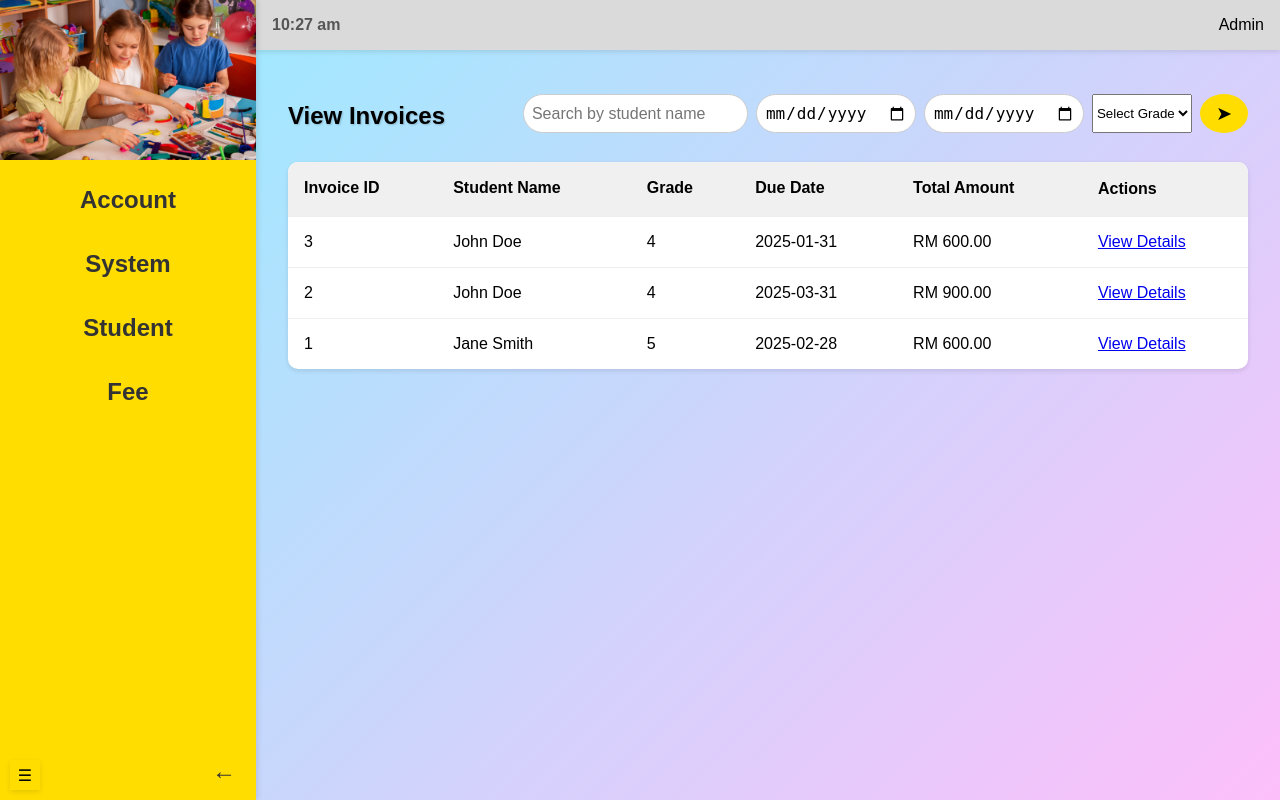
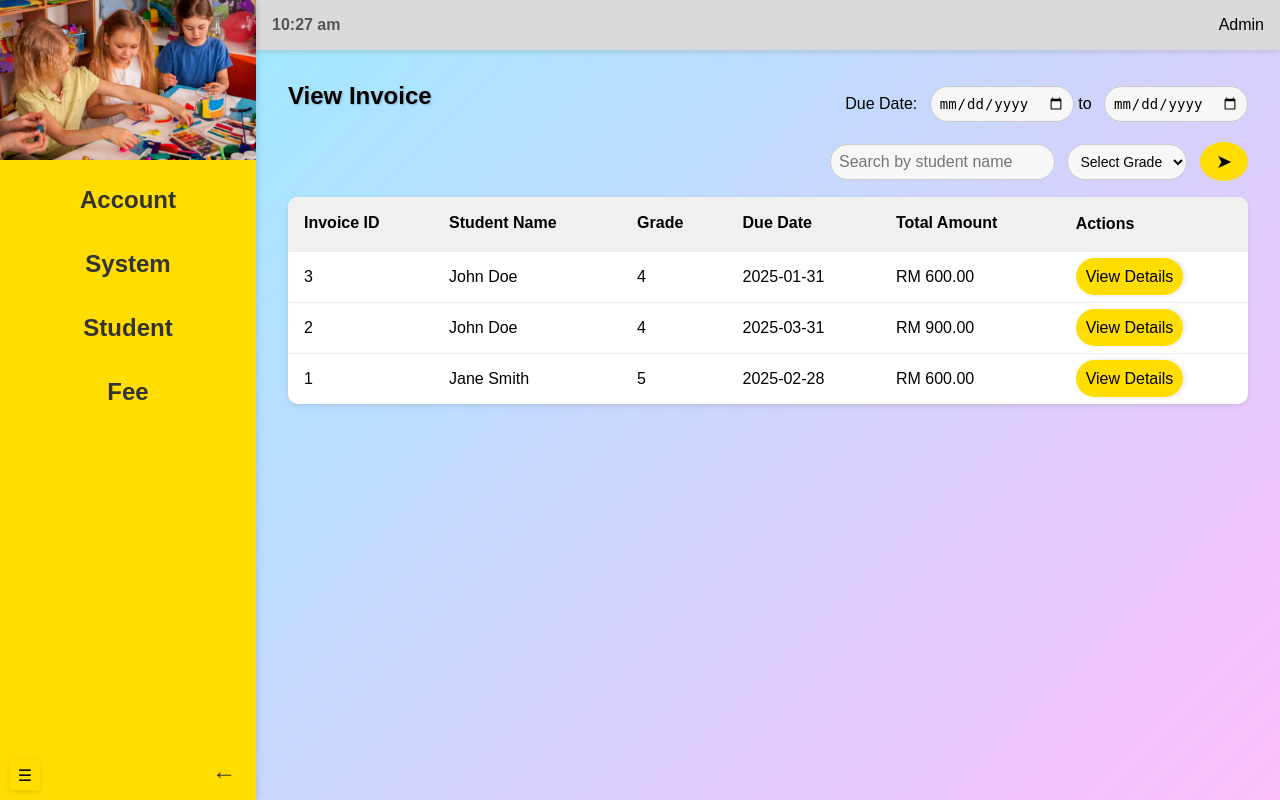
Before and after one commit to Sia139/soft-eng-assig, a Flask app: page /accountant/viewInvoice in a window 1280 px wide. Run offline with Flask 3, Linux system fonts and the light colour scheme; a user stored in the database is signed in.

Commit message:
refine view invoice

```diff
--- a/static/viewInvoice.css
+++ b/static/viewInvoice.css
@@ -12,16 +12,19 @@ body {
 /* Sidebar Styles */
 .sidebar {
     width: 20%;
-    height: 100vh; /* Make the sidebar occupy full height */
+    height: 100vh;
+    /* Make the sidebar occupy full height */
     background-color: #FFDD00;
     color: #333;
     display: flex;
     flex-direction: column;
     justify-content: flex-start;
-    position: fixed; /* Fix the sidebar's position */
+    position: fixed;
+    /* Fix the sidebar's position */
     top: 0;
     left: 0;
-    z-index: 2; /* Keep above other content */
+    z-index: 2;
+    /* Keep above other content */
     padding: 0;
     box-shadow: 2px 0 5px rgba(0, 0, 0, 0.1);
     transition: width 0.3s ease, visibility 0.3s ease;
@@ -34,7 +37,8 @@ body {
 }
 
 .dropdown {
-    text-align: center; /* Ensures container aligns content */
+    text-align: center;
+    /* Ensures container aligns content */
     width: 100%;
 }
 
@@ -49,23 +53,28 @@ body {
     cursor: pointer;
     color: #333;
     display: flex;
-    justify-content: center; /* Ensures text is centered */
-    align-items: center; /* Centers vertically */
+    justify-content: center;
+    /* Ensures text is centered */
+    align-items: center;
+    /* Centers vertically */
     text-align: center;
     transition: transform 0.3s ease, background 0.3s ease;
 }
 
 .dropdown-btn:hover {
     transform: scale(1.05);
-    background: rgba(0, 0, 0, 0.1); /* Subtle hover effect */
+    background: rgba(0, 0, 0, 0.1);
+    /* Subtle hover effect */
 }
 
 /* Dropdown Content */
 .dropdown-content {
     display: block;
     opacity: 0;
-    position: relative; /* Change to relative */
-    width: 100%; /* Ensure it takes full width */
+    position: relative;
+    /* Change to relative */
+    width: 100%;
+    /* Ensure it takes full width */
     background: #ffc107;
     border-radius: 5px;
     box-shadow: 2px 2px 10px rgba(0, 0, 0, 0.2);
@@ -79,7 +88,8 @@ body {
 .dropdown.active .dropdown-content {
     opacity: 1;
     transform: translateY(0);
-    max-height: 300px; /* Adjust as needed */
+    max-height: 300px;
+    /* Adjust as needed */
 }
 
 /* Dropdown Links */
@@ -98,10 +108,12 @@ body {
 
 .logo-section {
     width: 100%;
-    height: 20%; /* Set a fixed height for the logo */
+    height: 20%;
+    /* Set a fixed height for the logo */
     display: flex;
     justify-content: center;
-    align-items: center; /* Center the logo vertically */
+    align-items: center;
+    /* Center the logo vertically */
     overflow: hidden;
     margin: 0;
     padding: 0;
@@ -120,9 +132,12 @@ body {
     display: flex;
     flex-direction: column;
     text-align: center;
-    gap: 1rem; /* Reduce the gap between menu items */
-    margin-top: 1rem; /* Remove extra top margin */
-    padding: 0; /* Remove any padding */
+    gap: 1rem;
+    /* Reduce the gap between menu items */
+    margin-top: 1rem;
+    /* Remove extra top margin */
+    padding: 0;
+    /* Remove any padding */
 }
 
 .menu a {
@@ -142,12 +157,15 @@ body {
 }
 
 .sidebar.collapsed .menu a {
-    font-size: 0; /* Hide text when collapsed */
-    padding: 0rem; /* Shrink padding */
+    font-size: 0;
+    /* Hide text when collapsed */
+    padding: 0rem;
+    /* Shrink padding */
 }
 
-.sidebar.collapsed + .main-content {
-    margin-left: 70px; /* Adjust the main content position */
+.sidebar.collapsed+.main-content {
+    margin-left: 70px;
+    /* Adjust the main content position */
 }
 
 .logout-section {
@@ -159,9 +177,12 @@ body {
 
 /* Logout Button */
 .logout-section a {
-    position: absolute; /* Position the logout button at the bottom-right */
-    bottom: 10px; /* Distance from the bottom of the sidebar */
-    right: 10px; /* Distance from the right of the sidebar */
+    position: absolute;
+    /* Position the logout button at the bottom-right */
+    bottom: 10px;
+    /* Distance from the bottom of the sidebar */
+    right: 10px;
+    /* Distance from the right of the sidebar */
     text-decoration: none;
     color: #333;
     font-size: 1.5rem;
@@ -173,7 +194,8 @@ body {
 }
 
 .logout-section a:hover {
-    color: red; /* Highlight on hover */
+    color: red;
+    /* Highlight on hover */
 }
 
 /* .menu-icon {
@@ -182,9 +204,12 @@ body {
 
 /* Collapse button styles */
 .collapse-button {
-    position: absolute; /* Always position outside the sidebar */
-    bottom: 10px; /* Adjust vertical positioning */
-    left: 10px; /* Fixed position to ensure visibility */
+    position: absolute;
+    /* Always position outside the sidebar */
+    bottom: 10px;
+    /* Adjust vertical positioning */
+    left: 10px;
+    /* Fixed position to ensure visibility */
     width: 30px;
     height: 30px;
     font-size: 1rem;
@@ -192,7 +217,8 @@ body {
     border: none;
     border-radius: 0;
     cursor: pointer;
-    z-index: 3; /* Ensure it stays on top of everything */
+    z-index: 3;
+    /* Ensure it stays on top of everything */
     transition: all 0.3s ease;
     text-align: center;
     box-shadow: 0 2px 5px rgba(0, 0, 0, 0.1);
@@ -200,7 +226,8 @@ body {
 
 /* Ensure collapse button is always visible when sidebar is collapsed */
 .sidebar.collapsed .collapse-button {
-    left: 10px; /* Adjust left position when collapsed */
+    left: 10px;
+    /* Adjust left position when collapsed */
 }
 
 /* Main Content */
@@ -212,8 +239,19 @@ body {
     transition: margin-left 0.3s ease;
 }
 
-.sidebar.collapsed ~ .main-content {
-    margin-left: 0px; /* Adjust content margin for collapsed sidebar */
+select {
+    flex: 1;
+    padding: 8px;
+    border: 1px solid #ccc;
+    border-radius: 20px;
+    font-size: 14px;
+    /* margin-left: 10px; */
+    background: #f7f7f7;
+}
+
+.sidebar.collapsed~.main-content {
+    margin-left: 0px;
+    /* Adjust content margin for collapsed sidebar */
 }
 
 .header {
@@ -230,16 +268,27 @@ body {
     color: #555;
 }
 
-.header-container {
-    display: flex; /* Use flexbox to align items */
-    justify-content: space-between; /* Space between the heading and search bar */
-    align-items: center; /* Align items vertically in the center */
-    margin-bottom: 1rem; /* Add some space below the header */
+.header-container,
+.header-container form {
+    width: 100%;
+    margin-bottom: 1rem;
+}
+
+.header-top {
+    width: 100%;
+    /* Using flex here only to keep the title and date filters on one row */
+    display: flex;
+    align-items: center;
+}
+
+.header-top h1 {
+    margin: 0;
 }
 
 .search-bar {
-    display: flex;
-    gap: 0.5rem;
+    width: 100%;
+    text-align: right;
+    margin-top: 1rem;
 }
 
 .search-bar input {
@@ -260,8 +309,37 @@ body {
     transition: background 0.3s;
 }
 
+/* Make sure search bar elements behave as inline-blocks */
+.search-bar input,
+.search-bar select,
+.search-bar button {
+    display: inline-block;
+    vertical-align: middle;
+    margin-left: 0.5rem;
+    /* Optional spacing */
+}
+
+/* Remove extra margin on the first element if needed */
+.search-bar input:first-child {
+    margin-left: 0;
+}
+
 .search-bar button:hover {
     background: #ffc107;
+}
+
+.date-filters {
+    /* width: 100%; */
+    text-align: right;
+    display: inline-block;
+    margin-left: auto;
+}
+
+/* Optional: if needed, force the date inputs to be inline-block */
+.date-filters input {
+    display: inline-block;
+    margin-left: 0.5rem;
+    /* Optional spacing between date inputs */
 }
 
 .admin-section {
@@ -321,7 +399,8 @@ table {
     overflow: hidden;
 }
 
-table th, table td {
+table th,
+table td {
     text-align: left;
     padding: 1rem;
     border-bottom: 1px solid #eee;
@@ -335,9 +414,12 @@ table th {
 }
 
 .sort {
-    font-size: 1.2rem; /* Increase font size */
-    color: #555; /* Adjust color as needed */
-    vertical-align: middle; /* Align the symbol vertically */
+    font-size: 1.2rem;
+    /* Increase font size */
+    color: #555;
+    /* Adjust color as needed */
+    vertical-align: middle;
+    /* Align the symbol vertically */
 }
 
 table tbody tr:last-child td {
@@ -354,14 +436,50 @@ table tbody tr:last-child td {
     text-decoration: none;
 }
 
-.flag-btn {
-    background: none;
-    border: none;
-    cursor: pointer;
-    font-size: 1.2em;
-    color: #666;
+input {
+    flex: 1;
+    padding: 8px;
+    border: 1px solid #ccc;
+    border-radius: 20px;
+    font-size: 14px;
+    /* margin-left: 10px; */
+    background: #f7f7f7;
 }
 
-.flag-btn.red {
-    color: #ff0000;
+.view-detail {
+    text-decoration: none;
+    background-color: #ffdd00;
+    padding: 10px 10px;
+    margin: auto;
+    border-radius: 25px;
+    box-shadow: 2px 0 5px rgba(0, 0, 0, 0.1);
+    color: black;
+    transition: background-color 0.3s ease;;
 }
+
+.view-detail:hover {
+    background-color: #ffc107;
+
+}
+
+
+.update-btn {
+    flex: 1;
+    padding: 8px;
+    border: 1px solid #ccc;
+    border-radius: 20px;
+    font-size: 14px;
+    /* margin-left: 10px; */
+    background: #ffdd00;
+    cursor: pointer;
+}
+
+.delete-btn {
+    flex: 1;
+    padding: 8px;
+    border: 1px solid #ccc;
+    border-radius: 20px;
+    font-size: 14px;
+    background: red;
+    cursor: pointer;
+}
--- a/templates/viewInvoice.html
+++ b/templates/viewInvoice.html
@@ -14,29 +14,30 @@
 {% endblock %}
 
 {% block content %}
+<section class="content">
+    <div class="header-container">
+        <form method="GET" action="{{ url_for('accountant.viewInvoice') }}">
+            <div class="header-top">
+                <h1>View Invoice</h1>
+                <div class="date-filters">
+                    <span>Due Date:</span>
+                    <input type="date" name="start_date" value="{{ request.args.get('start_date', '') }}"
+                        placeholder="Start Due Date">
+                    <span> to </span>
+                    <input type="date" name="end_date" value="{{ request.args.get('end_date', '') }}"
+                        placeholder="End Date">
+                </div>
+            </div>
 
-
-        <section class="content">
-
-            <div class="header-container">
-
-                <h1>View Invoices</h1>
-
-                <form method="GET" action="{{ url_for('accountant.viewInvoice') }}">
             <div class="search-bar">
                 <input type="text" name="student_name" placeholder="Search by student name"
                     value="{{ request.args.get('student_name', '') }}">
-                        <input type="date" name="start_date"
-                            value="{{ request.args.get('start_date', '') }}"
-                            placeholder="Start Date">
-                        <input type="date" name="end_date"
-                            value="{{ request.args.get('end_date', '') }}"
-                            placeholder="End Date">
+
                 <select name="grade">
                     <option value="">Select Grade</option>
-                            <option value="4" {% if request.args.get('grade') == "4" %}selected{% endif %}>Grade 4</option>
-                            <option value="5" {% if request.args.get('grade') == "5" %}selected{% endif %}>Grade 5</option>
-                            <option value="6" {% if request.args.get('grade') == "6" %}selected{% endif %}>Grade 6</option>
+                    <option value="4" {% if request.args.get('grade')=="4" %}selected{% endif %}>Grade 4</option>
+                    <option value="5" {% if request.args.get('grade')=="5" %}selected{% endif %}>Grade 5</option>
+                    <option value="6" {% if request.args.get('grade')=="6" %}selected{% endif %}>Grade 6</option>
                 </select>
                 <button type="submit">&#x27A4;</button>
             </div>
@@ -67,7 +68,7 @@
                 <td>RM {{ "%.2f"|format(invoice.total_amount) }}</td>
                 <td>
                     <!-- Pass the invoice id to the invoice_details route -->
-                                    <a href="{{ url_for('accountant.invoice_details', invoice_id=invoice.id) }}">View Details</a>
+                    <a class="view-detail" href="{{ url_for('accountant.invoice_details', invoice_id=invoice.id) }}">View Details</a>
                 </td>
             </tr>
 
```
Lines whose indentation alone changed are shown as unchanged.
